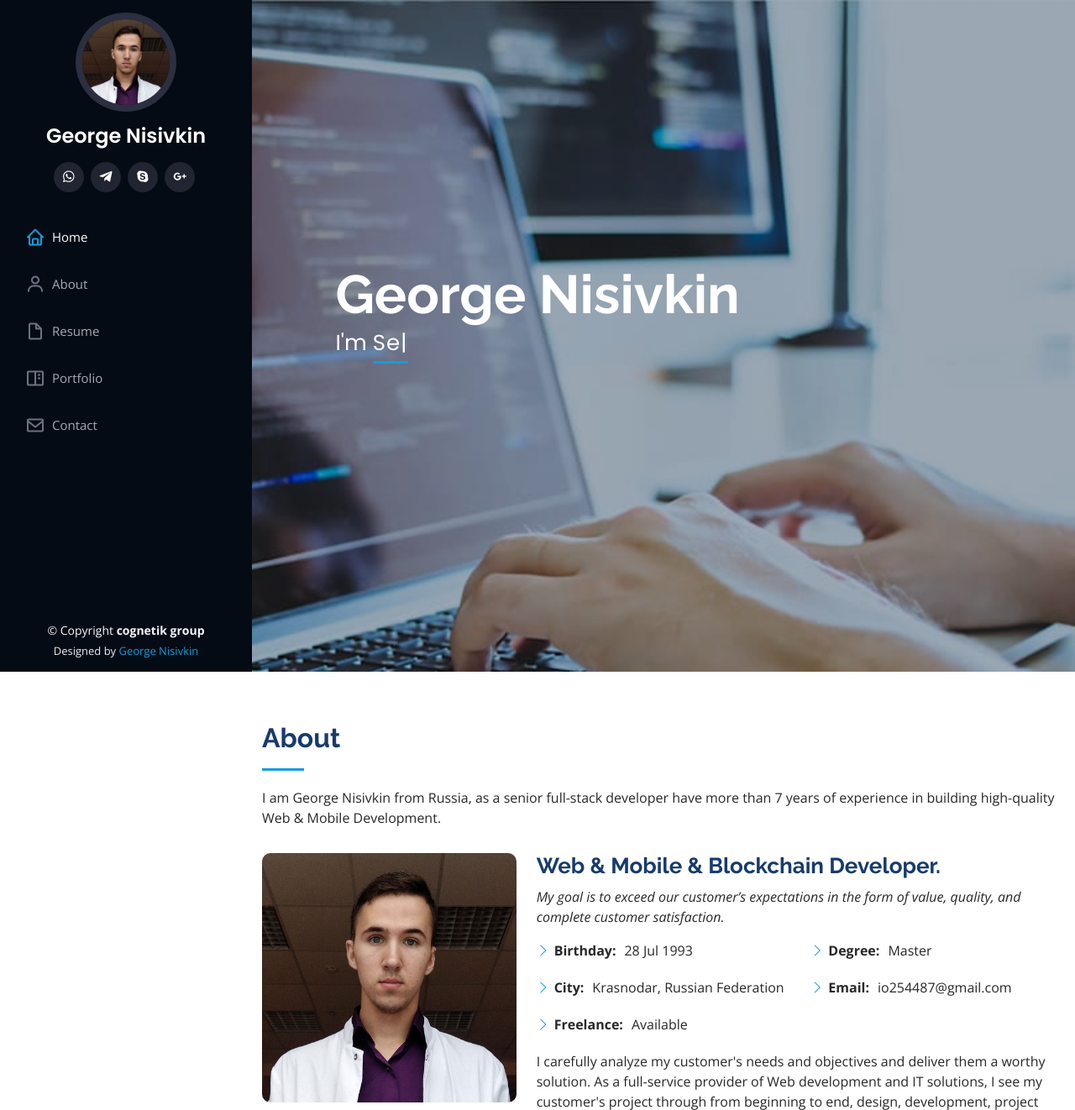
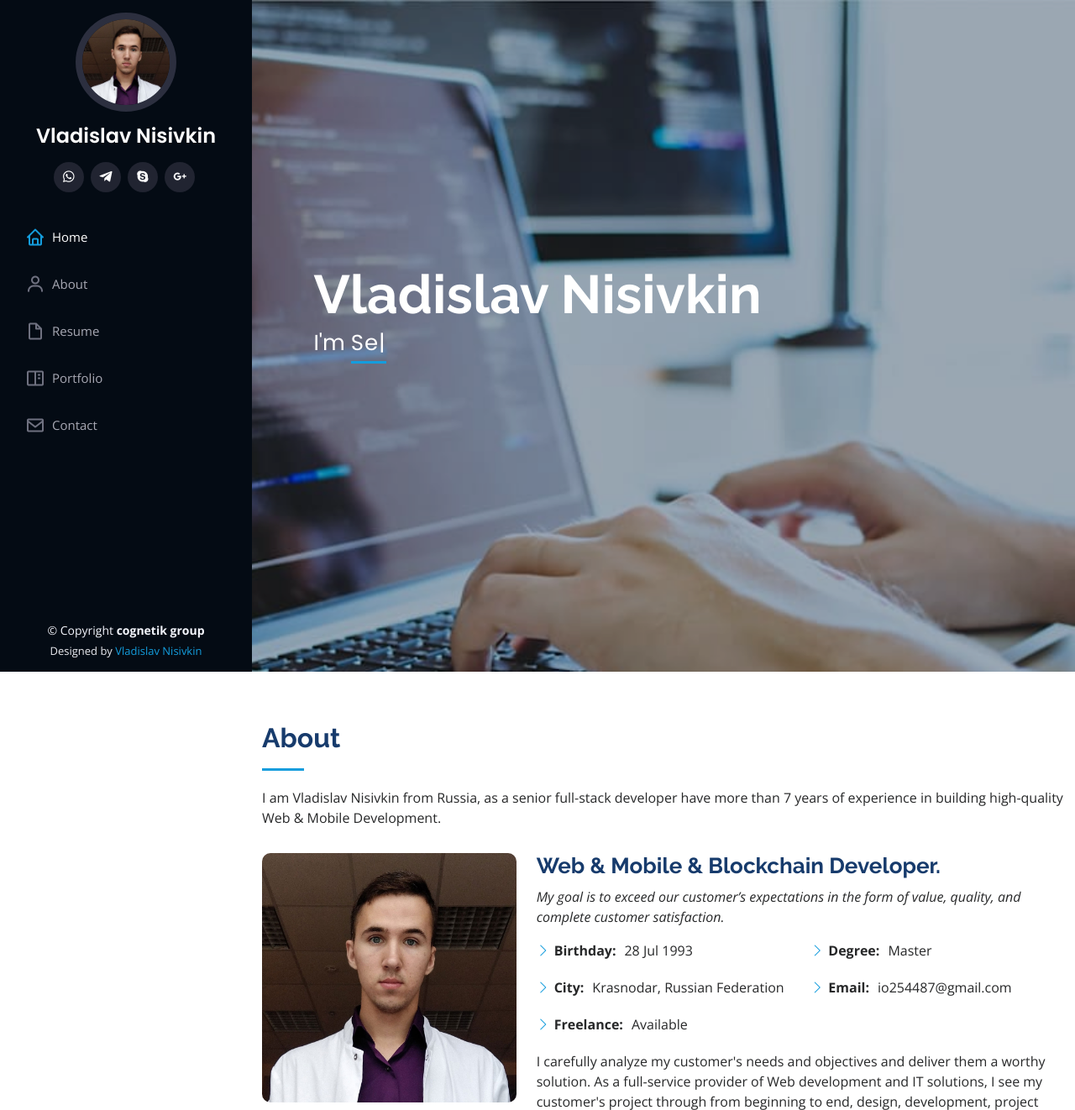
Before and after one commit to truefrog/liuProfile, a PHP site: page / in a window 1280 px wide. Shown: the top 1322 px of the page at 84% size. Run offline with PHP 8.4, Linux system fonts and the light colour scheme.

Commit message:
name changed

```diff
--- a/index.php
+++ b/index.php
@@ -5,7 +5,7 @@
   <meta charset="utf-8">
   <meta content="width=device-width, initial-scale=1.0" name="viewport">
 
-  <title>About George</title>
+  <title>About Vladislav</title>
   <meta content="" name="description">
   <meta content="" name="keywords">
 
@@ -46,7 +46,7 @@
 
       <div class="profile">
         <img src="assets/img/profile-img.jpg" alt="" class="img-fluid rounded-circle">
-        <h1 class="text-light"><a href="index.html">George Nisivkin</a></h1>
+        <h1 class="text-light"><a href="index.html">Vladislav Nisivkin</a></h1>
         <div class="social-links mt-3 text-center">
           <a href="#" class="whatsapp"><i class="bx bxl-whatsapp"></i></a>
           <a href="#" class="telegram"><i class="bx bxl-telegram"></i></a>
@@ -70,7 +70,7 @@
   <!-- ======= Hero Section ======= -->
   <section id="hero" class="d-flex flex-column justify-content-center align-items-center">
     <div class="hero-container" data-aos="fade-in">
-      <h1>George Nisivkin</h1>
+      <h1>Vladislav Nisivkin</h1>
       <p>I'm <span class="typed" data-typed-items="Web Application Expert, Senior Mobile Developer, Blockchain Enginner"></span></p>
     </div>
   </section><!-- End Hero -->
@@ -83,7 +83,7 @@
 
         <div class="section-title">
           <h2>About</h2>
-          <p>I am George Nisivkin from Russia, as a senior full-stack developer have more than 7 years of experience in building high-quality Web & Mobile Development.</p>
+          <p>I am Vladislav Nisivkin from Russia, as a senior full-stack developer have more than 7 years of experience in building high-quality Web & Mobile Development.</p>
         </div>
 
         <div class="row">
@@ -358,7 +358,7 @@ I'm flexible with my working hours, because I'm a fulltime freelancer. I'm avail
           <div class="col-lg-6" data-aos="fade-up">
             <h3 class="resume-title">Sumary</h3>
             <div class="resume-item pb-0">
-              <h4>George Nisivkin</h4>
+              <h4>Vladislav Nisivkin</h4>
               <p><em>Innovative and deadline-driven Fullstack developer with 7+ years of experience designing and developing user-centered web and mobile projects from initial concept to final, polished deliverable.</em></p>
             </div>
 
@@ -559,7 +559,7 @@ I'm flexible with my working hours, because I'm a fulltime freelancer. I'm avail
         &copy; Copyright <strong><span>cognetik group</span></strong>
       </div>
       <div class="credits">
-        Designed by <a href="https://bootstrapmade.com/">George Nisivkin</a>
+        Designed by <a href="https://bootstrapmade.com/">Vladislav Nisivkin</a>
       </div>
     </div>
   </footer><!-- End  Footer -->
```
